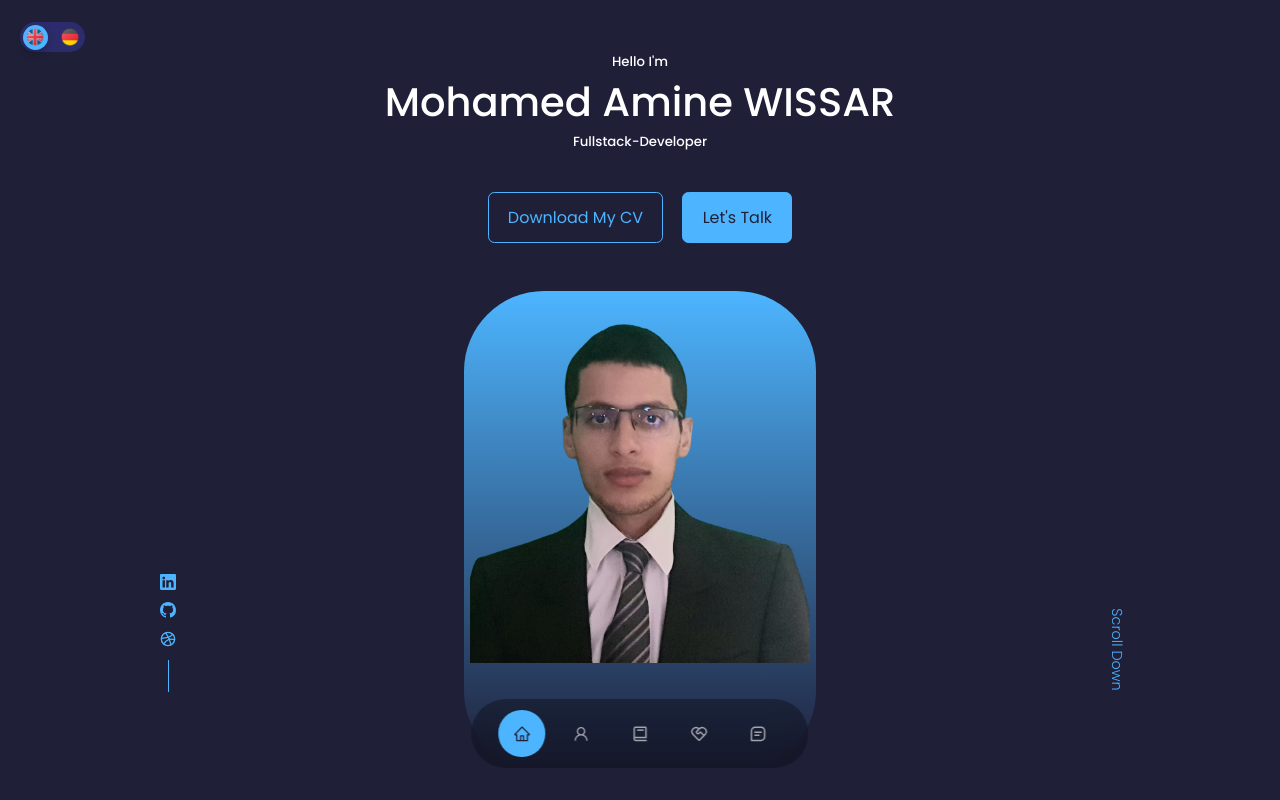
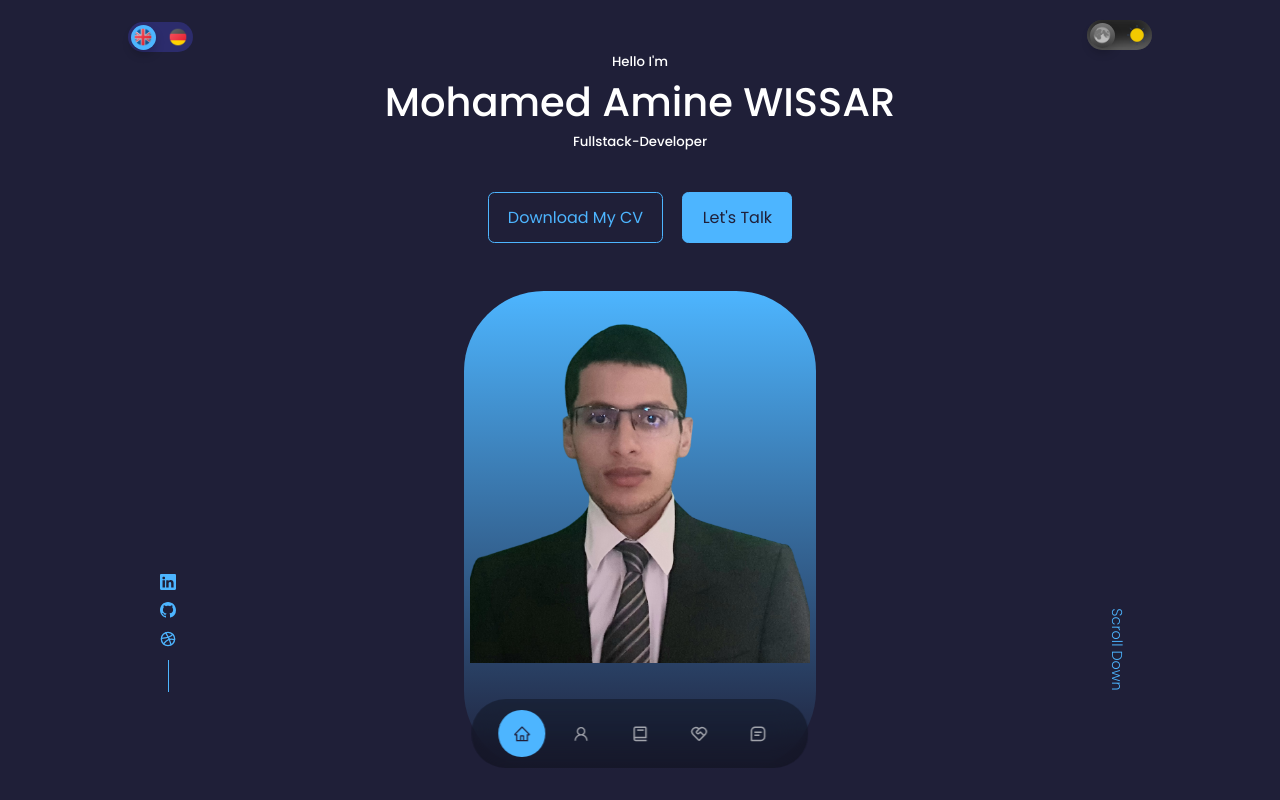
Before and after one commit to A-min-E/React-Portfolio, a React (Create React App) app: page / in a window 1280 px wide. Shown: the top 800 px of the page. Built offline with nearby package versions, Linux system fonts and the light colour scheme.

Commit message:
adding the light mode

```diff
--- a/package.json
+++ b/package.json
@@ -1,5 +1,6 @@
 {
   "name": "react-portfolio",
+  "homepage": "aminewissar.rf.gd",
   "version": "0.1.0",
   "private": true,
   "dependencies": {
--- a/src/App.jsx
+++ b/src/App.jsx
@@ -1,4 +1,4 @@
-import React from "react";
+import React, { useState } from "react";
 import Header from "./components/header/Header";
 import Nav from "./components/nav/Nav";
 import Footer from "./components/footer/Footer";
@@ -8,12 +8,16 @@ import Experience from "./components/experience/Experience";
 import Portfolio from "./components/portfolio/Portfolio";
 import Services from "./components/services/Services";
 import Testimonials from "./components/testimonials/Testimonials";
+import Toggle from "./components/Toggle/Toggle";
 import { useTranslation } from "react-i18next";
 
 const App = () => {
   const { t, i18n } = useTranslation();
+  const [isLight, setIsLight] = useState(false);
+
   return (
-    <div>
+    <div data-theme={isLight ? "light" : "dark"}>
+      <Toggle isChecked={isLight} handleChange={() => setIsLight(!isLight)} />
       <Header />
       <Nav />
       <About />
--- /dev/null
+++ b/src/components/Toggle/Toggle.css
@@ -0,0 +1,109 @@
+/* .toggle-container {
+  position: absolute;
+  top: 2rem;
+  right: 2rem;
+}
+
+.toggle {
+  visibility: hidden;
+}
+.toggle + label {
+  display: flex;
+  align-items: center;
+  font-size: 1.5rem;
+  cursor: pointer;
+  color: var(--color-primary);
+}
+
+.toggle + label::before {
+  content: "";
+  height: 1rem;
+  width: 2rem;
+  border-radius: 1rem;
+  background: var(--color-bg-variant);
+  margin-right: 0.5rem;
+}
+
+.toggle + label::after {
+  content: "";
+  height: 0.8rem;
+  width: 0.8rem;
+  border-radius: 1rem;
+  background: var(--toggel-fg);
+  position: absolute;
+  left: 0.2rem;
+}
+
+.toggle:checked + label::after {
+  transform: translateX(100%);
+} */
+
+.dark_mode {
+  position: absolute;
+  top: 2.5%;
+  right: 10%;
+}
+
+.dark_mode_label {
+  width: 65px;
+  height: 30px;
+  position: relative;
+  display: block;
+  background: #242424;
+  border-radius: 200px;
+  box-shadow: inset 0px 5px 15px rgba(0, 0, 0, 0.4),
+    inset 0px -5px 15px rgba(255, 255, 255, 0.4);
+  cursor: pointer;
+  transition: 0.3s;
+}
+.dark_mode_label:after {
+  content: "";
+  width: 25px;
+  height: 25px;
+  position: absolute;
+  top: 3px;
+  left: 3px;
+  background: linear-gradient(180deg, #777, #3a3a3a);
+  border-radius: 180px;
+  box-shadow: 0px 5px 10px rgba(0, 0, 0, 0.2);
+  transition: 0.3s;
+}
+.dark_mode_input {
+  width: 0;
+  height: 0;
+  visibility: hidden;
+}
+.dark_mode_input:checked + .dark_mode_label {
+  background: #ebebeb;
+}
+.dark_mode_input:checked + .dark_mode_label:after {
+  left: 62px;
+  transform: translateX(-100%);
+  background: linear-gradient(180deg, #ffcc89, #d8860b);
+}
+.dark_mode_label:active:after {
+  width: 30px;
+}
+
+.dark_mode_label-pic {
+  position: absolute;
+  width: 20px;
+  top: 5px;
+  z-index: 100;
+}
+.dark_mode_label .sun-pic {
+  left: 40px;
+  fill: #fff;
+  transition: 0.3s;
+}
+.dark_mode_label .moon-pic {
+  left: 5px;
+  fill: #7e7e7e;
+  transition: 0.3s;
+}
+.dark_mode_input:checked + .dark_mode_label .moon-pic {
+  fill: #7e7e7e;
+}
+.dark_mode_input:checked + .dark_mode_label .sun-pic {
+  fill: #fff;
+}
--- /dev/null
+++ b/src/components/Toggle/Toggle.jsx
@@ -0,0 +1,22 @@
+import "./Toggle.css";
+import SUN from "../../assets/sun.png";
+import MOON from "../../assets/moon.png";
+
+export const Toggle = ({ handleChange, isChecked }) => {
+  return (
+    <div className="dark_mode">
+      <input
+        className="dark_mode_input"
+        type="checkbox"
+        id="darkmode-toggle"
+        onChange={handleChange}
+        checked={isChecked}
+      />
+      <label className="dark_mode_label" for="darkmode-toggle">
+        <img src={MOON} alt="" className="dark_mode_label-pic moon-pic" />
+        <img src={SUN} alt="" className="dark_mode_label-pic sun-pic" />
+      </label>
+    </div>
+  );
+};
+export default Toggle;
--- a/src/components/header/header.css
+++ b/src/components/header/header.css
@@ -82,7 +82,7 @@ header {
 
 .lng_mode {
   margin-top: -90px;
-  margin-left: 20px;
+  margin-left: 10%;
 }
 
 .lng_mode_label {
@@ -137,3 +137,5 @@ header {
   left: 40px;
   transition: 0.3s;
 }
+
+/* TOGGLE LIGHT DARK MODE */
--- a/src/index.css
+++ b/src/index.css
@@ -16,6 +16,7 @@
   --color-primary-variant: rgba(77, 181, 255, 0.4);
   --color-white: #fff;
   --color-light: rgba(255, 255, 255, 0.6);
+  --toggel-fg: #4db5ff;
 
   --transition: all 400ms ease;
 
@@ -25,7 +26,7 @@
 }
 
 [data-theme="light"] {
-  --color-bg: #f0f0f5; /* Light gray background */
+  --color-bg: #f0f0f5 !important; /* Light gray background */
   --color-bg-variant: #dcdce5; /* Slightly darker background variant */
   --color-primary: #4db5ff; /* Your original primary color */
   --color-primary-variant: rgba(
@@ -34,8 +35,9 @@
     255,
     0.2
   ); /* A lighter variant of the primary color */
-  --color-white: #fff; /* White text color */
-  --color-light: rgba(255, 255, 255, 0.8); /* Lighter text color */
+  --color-white: black; /* White text color */
+  --color-light: rgba(109, 109, 109, 0.8); /* Lighter text color */
+  --toggel-fg: #ffcf02;
 }
 
 html {
```
Also changed, not shown: 1 other file (tests, documents, lock files or other folders).
